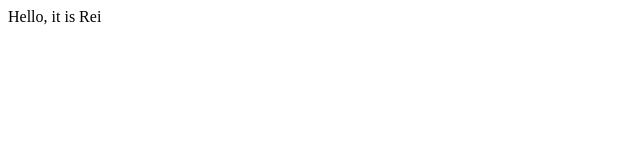
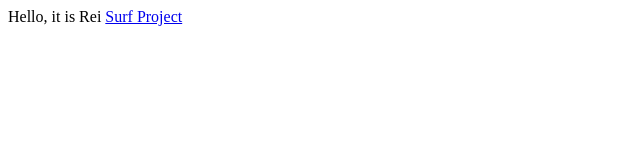
Before and after one commit to ReihanehIranManesh/ReihanehIranManesh.github.io, a plain HTML site: page index.html in a window 1280 px wide. Shown: the whole page, without its empty margins (0-640 px from the left). Drawn offline with Linux system fonts and the light colour scheme.

Commit message:
added link to surf repo

```diff
--- a/index.html
+++ b/index.html
@@ -1 +1,4 @@
 Hello, it is Rei
+
+
+<a href="https://github.com/ReihanehIranManesh/SURF2022">Surf Project</a>
```
